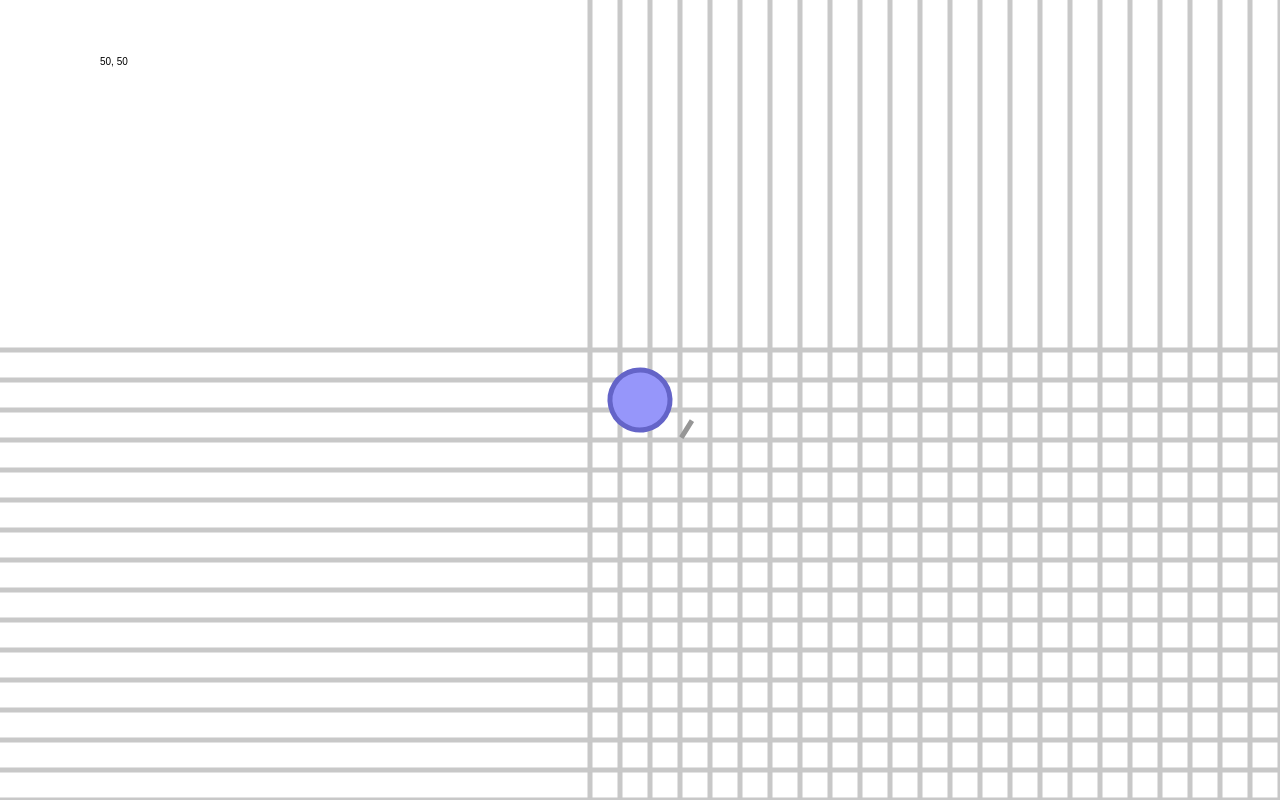
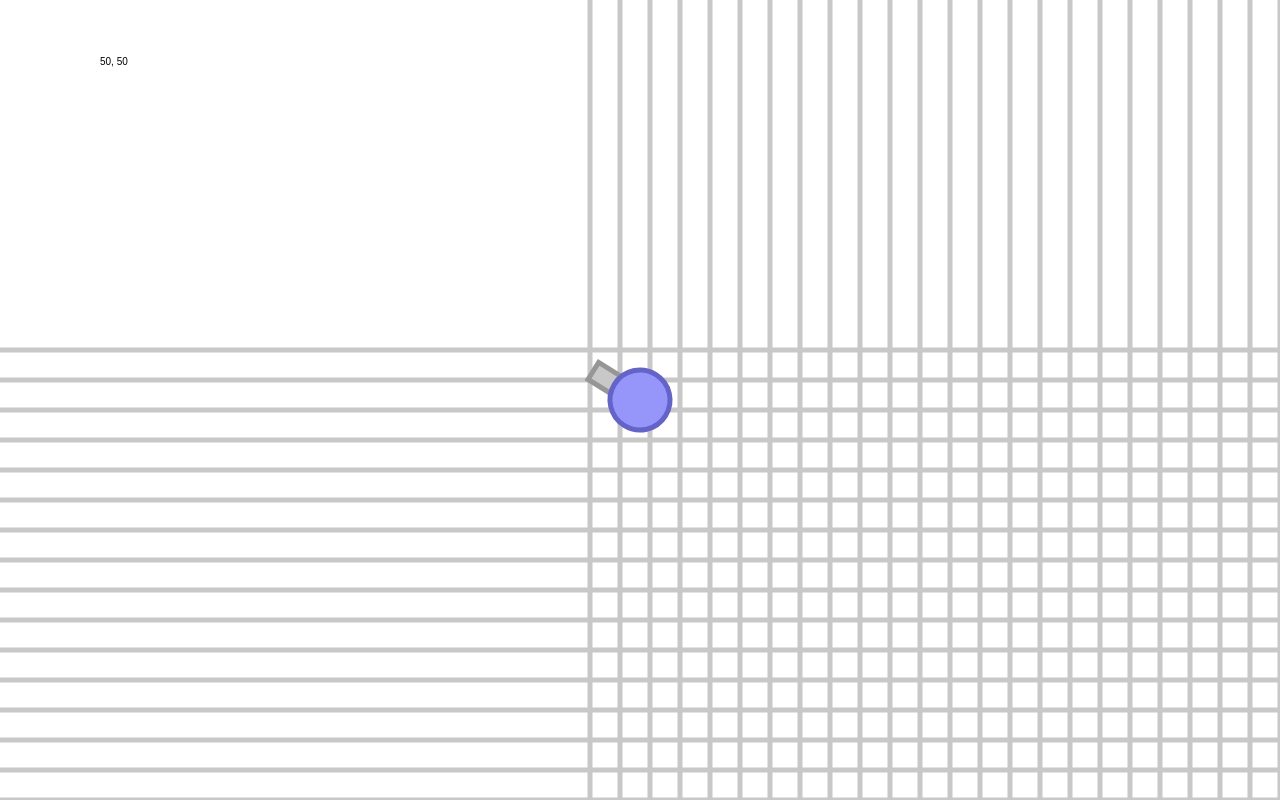
Before and after one commit to Priswall/diepio-clone, a plain HTML site: page index.html in a window 1280 px wide. Drawn offline with Linux system fonts and the light colour scheme.

Commit message:
Update index.html

```diff
--- a/index.html
+++ b/index.html
@@ -144,8 +144,8 @@
 					c.rotate(this.r);
 					c.fillStyle = "rgb(200, 200, 200)";
 					c.strokeStyle = "rgb(150, 150, 150)";
-					c.fillRect(-10, 55, 20, 0);
-					c.strokeRect(-10, 55, 20, 0);
+					c.fillRect(-10, 0, 20, -55);
+					c.strokeRect(-10, 0, 20, -55);
 					switch (this.t) {
 						case 0:
 						c.fillStyle = "rgb(150, 150, 250)";
```
